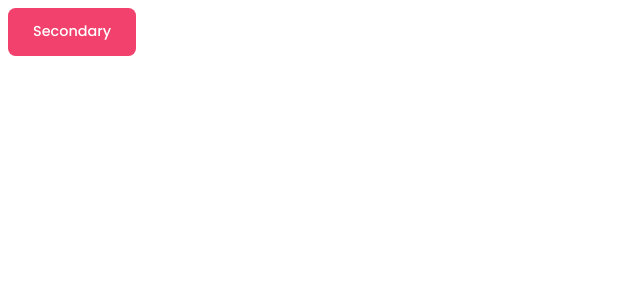
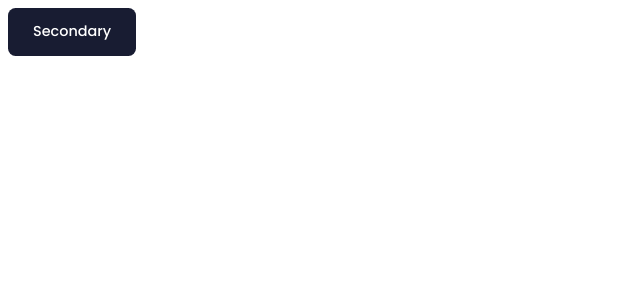
Before and after one commit to jadir-junior/metronomy-frontend, an Angular app: page / in a window 1280 px wide. Shown: the top 300 px of the page, without its empty margins (0-640 px from the left). Built offline with nearby package versions, Linux system fonts and the light colour scheme.

Commit message:
create button dark

```diff
--- a/src/app/app.component.html
+++ b/src/app/app.component.html
@@ -1 +1 @@
-<met-button color="danger">Secondary</met-button>
+<met-button color="dark">Secondary</met-button>
--- a/src/app/components/button/button.component.scss
+++ b/src/app/components/button/button.component.scss
@@ -85,3 +85,12 @@
     background-color: var(--danger-hover);
   }
 }
+
+.btn-dark {
+  color: var(--text-white);
+  background-color: var(--dark);
+
+  &:hover {
+    background-color: var(--dark-hover);
+  }
+}
--- a/src/app/components/button/button.component.ts
+++ b/src/app/components/button/button.component.ts
@@ -13,7 +13,8 @@ import { Component, Input } from '@angular/core'
         'btn-success': color === 'success',
         'btn-info': color === 'info',
         'btn-warning': color === 'warning',
-        'btn-danger': color === 'danger'
+        'btn-danger': color === 'danger',
+        'btn-dark': color === 'dark'
       }"
     >
       <ng-content></ng-content>
--- a/src/styles.scss
+++ b/src/styles.scss
@@ -40,6 +40,9 @@ body {
   --danger: #f1416c;
   --danger-hover: #d9214e;
 
+  --dark: #181c32;
+  --dark-hover: #131628;
+
   --text-white: #fff;
 
   --text-black-medium: #3f4254;
```
Also changed, not shown: 1 other file (tests, documents, lock files or other folders).
